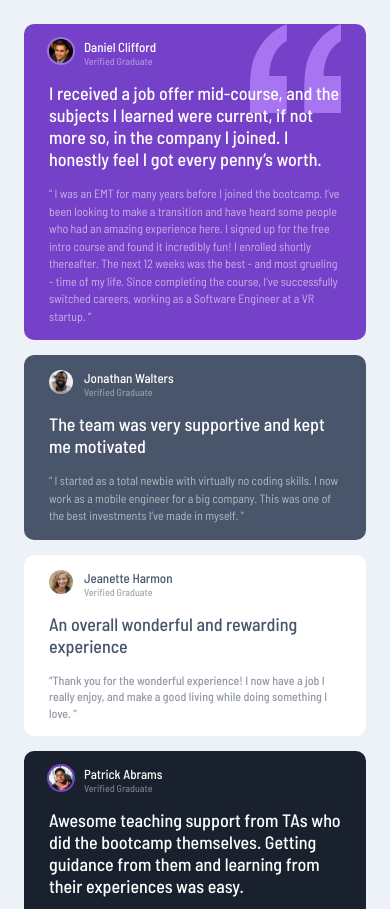
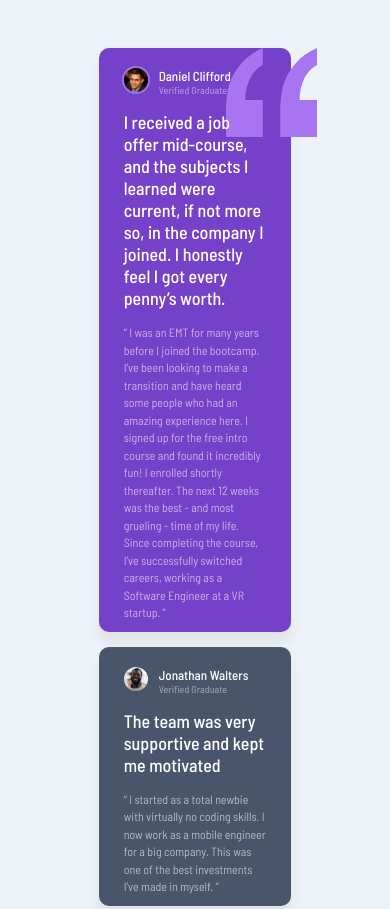
Before and after one commit to vcalvo25/testimonial-grid, a plain HTML site: page index.html in a window 390 px wide. Shown: the top 909 px of the page. Drawn offline with Linux system fonts and the light colour scheme.

Commit message:
added box-shadow and 1440 media query

```diff
--- a/styles.css
+++ b/styles.css
@@ -47,6 +47,7 @@ body {
 .card {
     border-radius: 10px;
     padding: 20px 27px;
+    box-shadow: 0px 10px 10px 0px hsla(0, 0%, 81%, .4);
 }
 
 .kira {
@@ -175,7 +176,7 @@ img {
     }
 }
 
-@media screen and (max-width: 1440px) {
+@media screen and (max-width: 1000px) {
     .grid-container {
         gap: 15px;
         margin-inline: auto;
@@ -205,7 +206,21 @@ img {
         padding-left: 35px;
         font-size: 13px;
     }
+}
 
+@media screen and (max-width: 1500px) {
+    .grid-container {
+        gap: 15px;
+        margin-inline: auto;
+        justify-content: center;
+        padding: 3rem;
+        width: 74%;
+        height: auto;
+}
 
+.card {
+    border-radius: 10px;
+    padding: 20px 25px 10px 25px;
+}
 
 }
```
